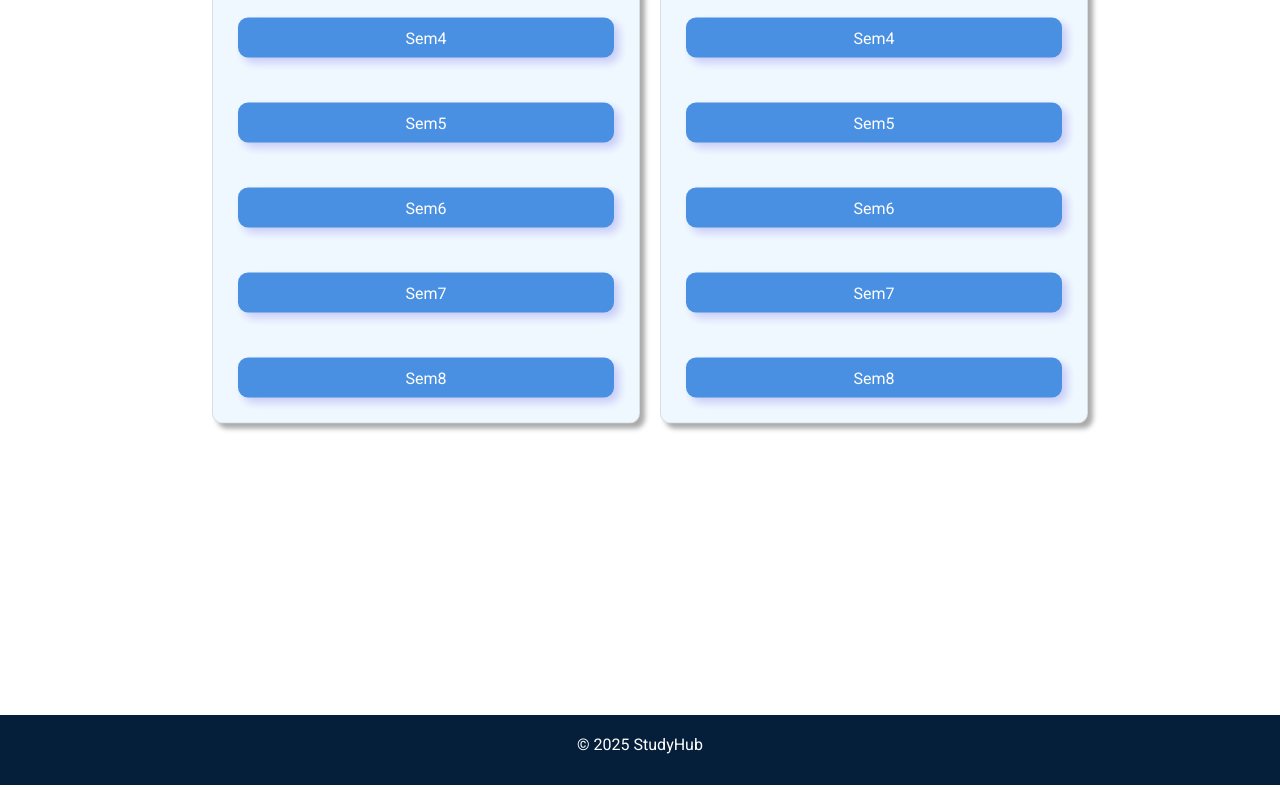
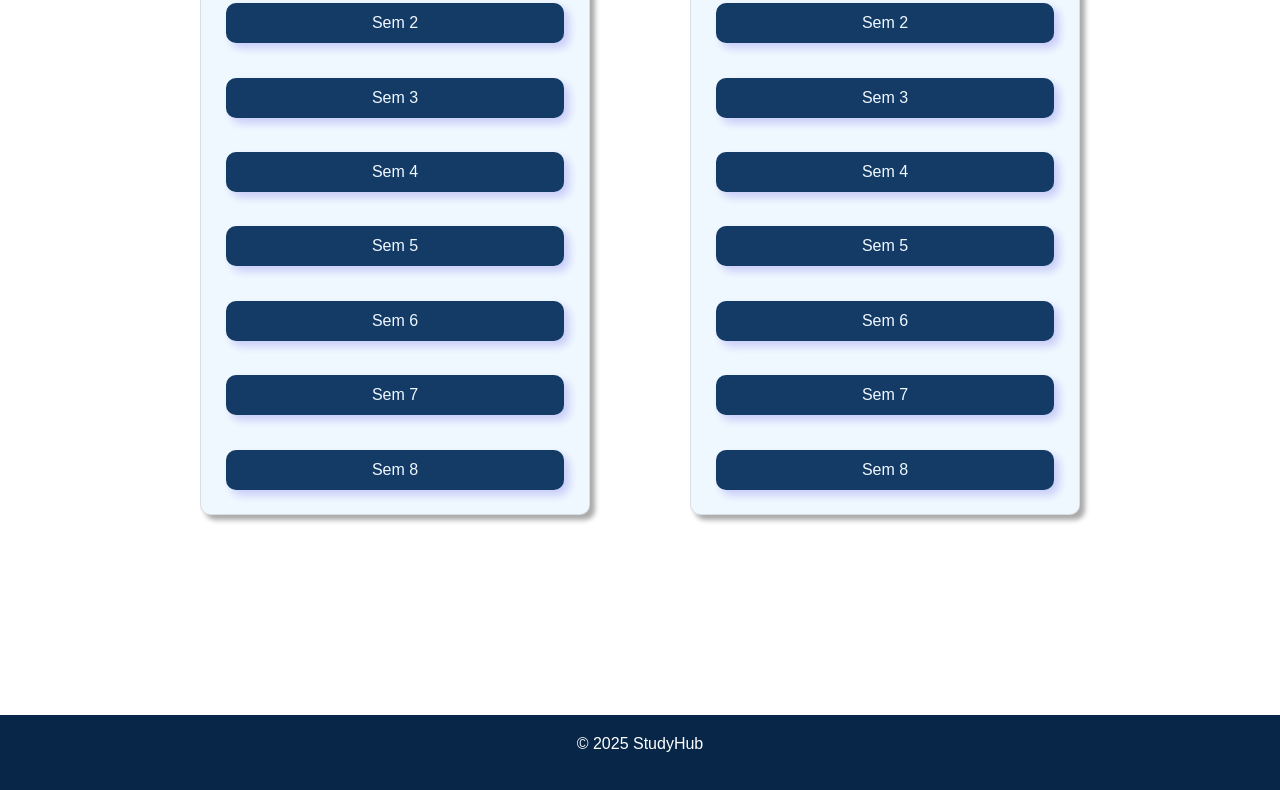
Before and after one commit to SodiumZincate/StudyHub, a plain HTML site: page resources.html in a window 1280 px wide. Shown: the part 385-1175 px from the top of the page. Drawn offline with Linux system fonts and the light colour scheme.

Commit message:
Modified existing code and changed theme

```diff
--- a/index.css
+++ b/index.css
@@ -1,15 +1,21 @@
 *{
-    font-family:Roboto, Arial;
     margin:0;
     padding:0;
-    border:0;
+    box-sizing: border-box;
+}
+html, body {
+    width: 100%;
+    height: 100%;
+    font-family: Arial, sans-serif;
+    background-color: white;
 }
 a{
     text-decoration: none;
 }
 .header{
     display:flex;
-    background-color: #4A90E2;
+    flex-direction: row;
+    background-color: #082748;
     height:100px;
     color:white;
     align-items:center;
@@ -20,7 +26,7 @@ a{
 }
 .header-logo{
     font-size:35px;
-    margin-left:12px;
+    margin-left:30px;
     flex:0.5;
 }
 .header-menus{
@@ -28,45 +34,43 @@ a{
     display:flex;
     justify-content: space-evenly;
 }
-.header-menus div a:hover{
-    box-shadow: 10px 10px 100px  rgba(255, 255, 255,0.05);
+.header-menus a:hover{
     cursor:pointer;
-    font-weight:450;
+    color: rgb(200, 200, 200);
 }
 
 .main-section{
-    height:500px;
+    height:600px;
     display:flex;
     flex-direction: column;
     justify-content:center;
     align-items:center;
-    margin-bottom:600px;
+    margin-bottom:400px;
+    gap: 50px;
 }
-.main-section-I{
+.main-section-1{
     font-size:35px;
     font-weight: 450;
 }
-.main-section-II{
-    width:45%;
+.main-section-2{
+    width:50%;
 }
 .search-bar{
     width:100%;
     border:0.5px solid grey;
     border-radius:20px;
     height:38px;
-    margin-top:10px;
     outline:none;
     text-align:left;
     padding-left:20px;
     color:black;
-    caret-color: grey;
+    background-color: aliceblue;
     box-shadow:5px 5px 5px rgb(172, 172, 172);
-
 }
 footer{
-    height:70px;
+    height:75px;
     color:white;
-    background-color: #051f3b;
+    background-color: #082748;
     text-align: center;
 }
 .copyright{
--- a/resources.css
+++ b/resources.css
@@ -1,15 +1,21 @@
 *{
-    font-family:Roboto, Arial;
     margin:0;
     padding:0;
-    border:0;
+    box-sizing: border-box;
+}
+html, body {
+    width: 100%;
+    height: 100%;
+    font-family: Arial, sans-serif;
+    background-color: white;
 }
 a{
     text-decoration: none;
 }
 .header{
     display:flex;
-    background-color: #4A90E2;
+    flex-direction: row;
+    background-color: #082748;
     height:100px;
     color:white;
     align-items:center;
@@ -20,7 +26,7 @@ a{
 }
 .header-logo{
     font-size:35px;
-    margin-left:12px;
+    margin-left:30px;
     flex:0.5;
 }
 .header-menus{
@@ -28,37 +34,27 @@ a{
     display:flex;
     justify-content: space-evenly;
 }
-.header-menus div a:hover{
-    box-shadow: 10px 10px 100px  rgba(255, 255, 255,0.05);
+.header-menus a:hover{
     cursor:pointer;
-    font-weight:450;
-}
-footer{
-    height:70px;
-    color:white;
-    background-color: #051f3b;
-    text-align: center;
-    margin-top:1000px;
-}
-.copyright{
-    padding-top:20px;
+    color: rgb(200, 200, 200);
 }
 .main-section{
+    height:600px;
     display:flex;
-    flex-direction:row;
-    width:70%;
-    position:absolute;
-    top:55%;
-    left:50%;
-    transform:translate(-50%,-50%);
+    flex-direction: row;
+    justify-content:center;
+    margin-bottom:400px;
+    gap: 100px;
+    padding: 100px 200px 100px 200px;
 }
-.main-section-I ,
-.main-section-II{
-    display:grid;
-    grid-template-rows: 0.5fr 0.5fr 0.5fr 0.5fr 0.5fr 0.5fr 0.5fr 0.5fr;
+.main-section-1 ,
+.main-section-2{
     flex:0.5;
-    row-gap: 20px;
-    margin-left:20px;
+    height: 700px;
+    display:flex;
+    flex-direction: column;
+    justify-content: space-evenly;
+    gap: 10px;
     border:1px solid rgba(182, 182, 182,0.4);
     border-radius:10px;
     background-color: aliceblue;
@@ -66,28 +62,36 @@ footer{
 }
 .title{
     padding-top:20px;
+    display: flex;
+    justify-content: center;
     font-size: 30px;
     font-weight: 400;
-    align-self: center;
-    display:grid;
-    place-content: center;
 }
 .sem{
-    background-color:#4A90E2;
+    background-color:#133b66;
     height:40px;
-    margin-bottom:25px;
-    color:white;
+    color:aliceblue;
     margin-left:25px;
     margin-right:25px;
     border-radius:10px;
-    display:grid;
-    place-content:center;
+    display:flex;
+    justify-content:center;
+    align-items: center;
     box-shadow: 5px 5px 10px rgba(28, 22, 217,0.2);
 }
 .sem:hover{
-    background-color: rgb(74, 100, 200);
-    transition: background-color 0.3s;
+    background-color: #082748;
+    transition: background-color 0.2s;
     cursor:pointer;
-    box-shadow: 10px 10px 10px #051f3b;
-    transition:box-shadow 0.4s;
+    box-shadow: 3px 5px 5px rgba(0, 0, 0, 0.5);
+    transition:box-shadow 0.1s;
 }
+footer{
+    height:75px;
+    color:white;
+    background-color: #082748;
+    text-align: center;
+}
+.copyright{
+    padding-top:20px;
+}
--- a/resources.html
+++ b/resources.html
@@ -1,12 +1,10 @@
 <!DOCTYPE html>
-<html>
+<html lang="en">
     <head>
+        <meta charset="UTF-8">
+        <meta name="viewport" content="width=device-width, initial-scale=1.0">
         <title>Resources</title>
         <link rel="stylesheet" href="resources.css">
-        <link rel="preconnect" href="https://fonts.googleapis.com">
-        <link rel="preconnect" href="https://fonts.gstatic.com" crossorigin>
-        <link href="https://fonts.googleapis.com/css2?family=Roboto:ital,wght@0,100;0,300;0,400;0,500;0,700;0,900;1,100;1,300;1,400;1,500;1,700;1,900&display=swap" rel="stylesheet">
-
     </head>
     <body>
         <header>
@@ -24,38 +22,32 @@
 
         <div class="main-section">
 
-            <div class="main-section-I">
+            <div class="main-section-1">
                 <div class="title">Computer Engineering</div>
-                <a href="#"><div class="sem"><div>Sem1</div></div></a>
-                <a href="#"><div class="sem"><div>Sem2</div></div></a>
-                <a href="#"><div class="sem"><div>Sem3</div></div></a>
-                <a href="#"><div class="sem"><div>Sem4</div></div></a>
-                <a href="#"><div class="sem"><div>Sem5</div></div></a>
-                <a href="#"><div class="sem"><div>Sem6</div></div></a>
-                <a href="#"><div class="sem"><div>Sem7</div></div></a>
-                <a href="#"><div class="sem"><div>Sem8</div></div></a>
-
+                <a href="#"><div class="sem"><div>Sem 1</div></div></a>
+                <a href="#"><div class="sem"><div>Sem 2</div></div></a>
+                <a href="#"><div class="sem"><div>Sem 3</div></div></a>
+                <a href="#"><div class="sem"><div>Sem 4</div></div></a>
+                <a href="#"><div class="sem"><div>Sem 5</div></div></a>
+                <a href="#"><div class="sem"><div>Sem 6</div></div></a>
+                <a href="#"><div class="sem"><div>Sem 7</div></div></a>
+                <a href="#"><div class="sem"><div>Sem 8</div></div></a>
             </div>
 
-
-            <div class="main-section-II">
+            <div class="main-section-2">
                 <div class="title">Computer Science</div>
-                <a href="#"><div class="sem"><div>Sem1</div></div></a>
-                <a href="#"><div class="sem"><div>Sem2</div></div></a>
-                <a href="#"><div class="sem"><div>Sem3</div></div></a>
-                <a href="#"><div class="sem"><div>Sem4</div></div></a>
-                <a href="#"><div class="sem"><div>Sem5</div></div></a>
-                <a href="#"><div class="sem"><div>Sem6</div></div></a>
-                <a href="#"><div class="sem"><div>Sem7</div></div></a>
-                <a href="#"><div class="sem"><div>Sem8</div></div></a>
+                <a href="#"><div class="sem"><div>Sem 1</div></div></a>
+                <a href="#"><div class="sem"><div>Sem 2</div></div></a>
+                <a href="#"><div class="sem"><div>Sem 3</div></div></a>
+                <a href="#"><div class="sem"><div>Sem 4</div></div></a>
+                <a href="#"><div class="sem"><div>Sem 5</div></div></a>
+                <a href="#"><div class="sem"><div>Sem 6</div></div></a>
+                <a href="#"><div class="sem"><div>Sem 7</div></div></a>
+                <a href="#"><div class="sem"><div>Sem 8</div></div></a>
             </div>
-
         </div>
-
-
-
         <footer>
-            <div class="copyright">&#169; 2025 StudyHub</div>
+            <div class="copyright">© 2025 StudyHub</div>
         </footer>
     </body>
 </html>
```
Also changed, not shown: index.html (+7 -9 lines).
